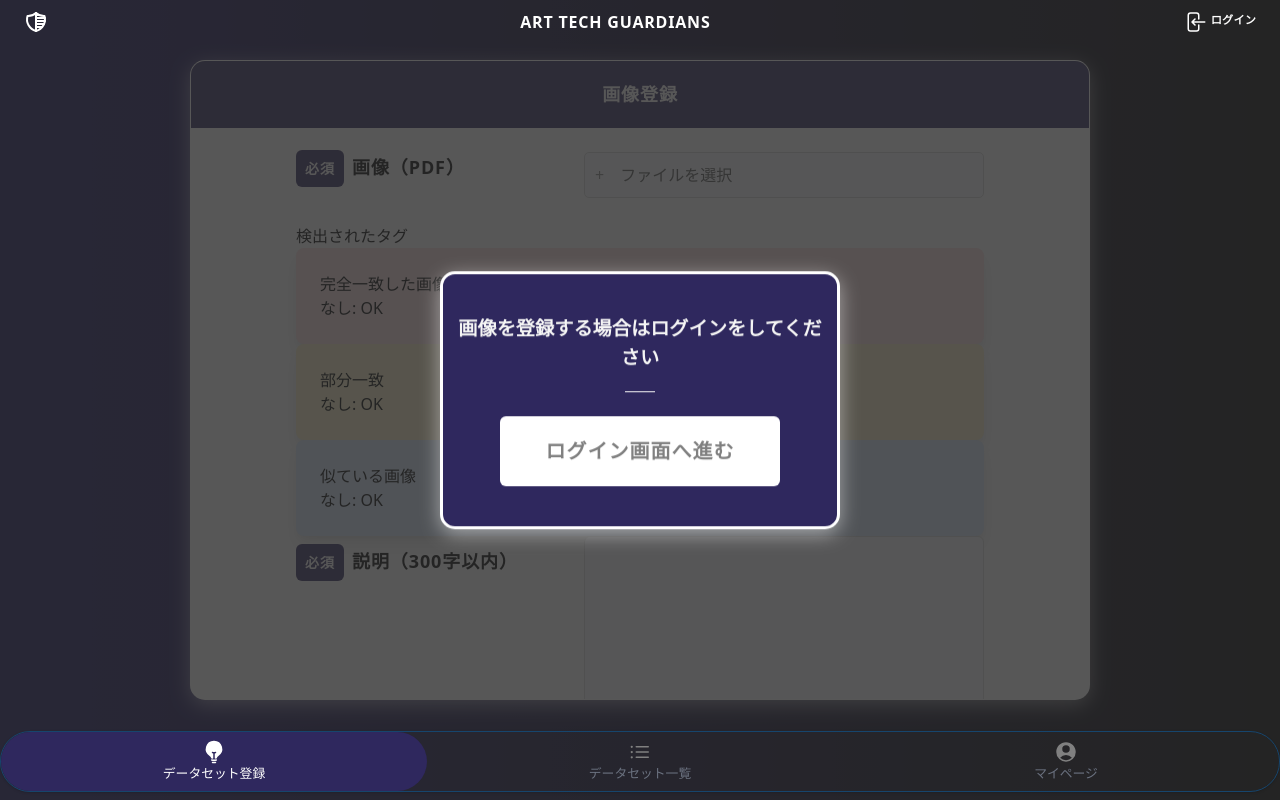
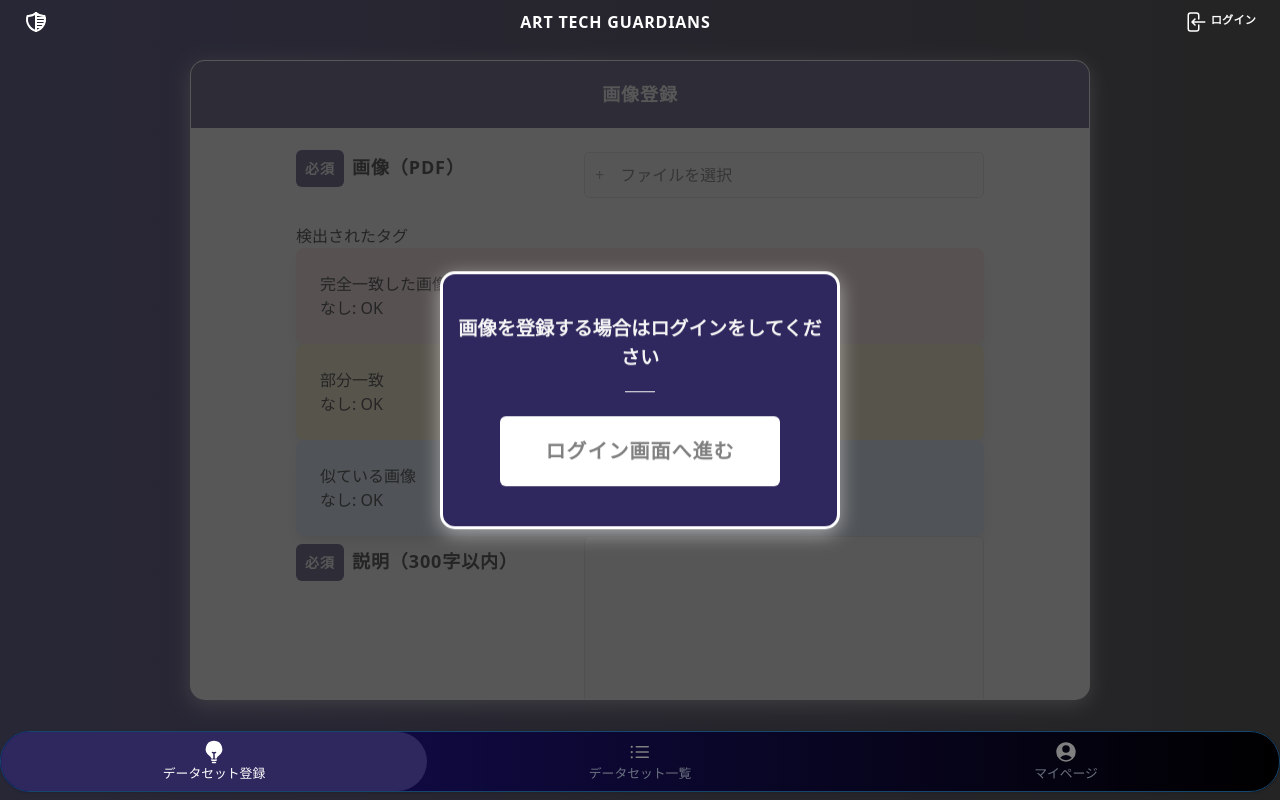
Before and after one commit to teritamas/aixcript-hackathon-frontend, a Vue app: page /dataset in a window 1280 px wide. Built offline with nearby package versions, Linux system fonts and the light colour scheme; what random-avatar-generator would draw is missing.

Commit message:
[追加]フッターの色

```diff
--- a/src/App.vue
+++ b/src/App.vue
@@ -1,21 +1,21 @@
 <script setup>
-import AppHeader from './components/common/AppHeader.vue';
-import AppFooter from './components/common/AppFooter.vue';
+import AppHeader from "./components/common/AppHeader.vue";
+import AppFooter from "./components/common/AppFooter.vue";
 </script>
 
 <template>
-  <div>
-    <AppHeader/>
+  <div class="bg-main">
+    <AppHeader />
     <main>
       <RouterView />
     </main>
-    <AppFooter/>
+    <AppFooter />
   </div>
 </template>
 
-<style lang="scss" >
+<style lang="scss">
 html {
-    background-image: linear-gradient(90deg, #150d58 7%, black);
+  background: linear-gradient(90deg, #150d58 7%, black);
   font-family: "M PLUS Rounded 1c";
 }
 
@@ -25,5 +25,4 @@ main {
   z-index: 1;
   padding-bottom: 75px;
 }
-
 </style>
--- a/src/assets/css/style.css
+++ b/src/assets/css/style.css
@@ -9,12 +9,16 @@ h2 {
 }
 
 .font-small {
-  font-size: .8rem
+  font-size: 0.8rem;
 }
 
 .content-center {
   display: flex;
   justify-content: center;
+}
+
+.bg-main {
+  background: linear-gradient(90deg, #150d58 7%, black);
 }
 
 .bg-light-gray {
@@ -41,11 +45,11 @@ h2 {
   gap: 20px;
   border-radius: 10px;
   backdrop-filter: blur(5px);
-    background-color: rgba(255,255,255, 0.096);
+  background-color: rgba(255, 255, 255, 0.096);
   box-shadow: rgba(0, 0, 0, 0.3) 2px 8px 8px;
-    border: 2px rgba(255,255,255,0.4) solid;
-    border-bottom: 2px rgba(40,40,40,0.35) solid;
-    border-right: 2px rgba(40,40,40,0.35) solid;
+  border: 2px rgba(255, 255, 255, 0.4) solid;
+  border-bottom: 2px rgba(40, 40, 40, 0.35) solid;
+  border-right: 2px rgba(40, 40, 40, 0.35) solid;
 }
 
 .img-to-display-if-not {
@@ -58,8 +62,8 @@ h2 {
   text-align: center;
 }
 
-.title-underline::after{
-    content: '';
+.title-underline::after {
+  content: "";
   position: absolute;
   bottom: -4px;
   left: 50%;
@@ -352,7 +356,6 @@ label.file::before {
   font-size: 20px;
 }
 @media screen and (max-width: 480px) {
-
   .form-return-btn {
     margin-top: 12px;
     padding-top: 8px;
@@ -384,7 +387,6 @@ label.file::before {
   box-shadow: 0 5px 20px rgba(255, 255, 255, 0.5); /* 薄い影 */
 }
 
-
 .full-view {
   width: 100%;
   height: 100%;
--- a/src/components/common/AppFooter.vue
+++ b/src/components/common/AppFooter.vue
@@ -1,5 +1,5 @@
 <template>
-  <footer class="text-gray-600 body-font fixed bottom-2 shadow w-full">
+  <footer class="bg-main text-gray-600 body-font fixed bottom-2 shadow w-full">
     <div class="bg-footer grid grid-cols-3">
       <router-link class="footer-item block text-gray-500" to="/dataset">
         <div class="p-1 py-2 grid justify-items-center">
```
Lines whose indentation alone changed are shown as unchanged.
